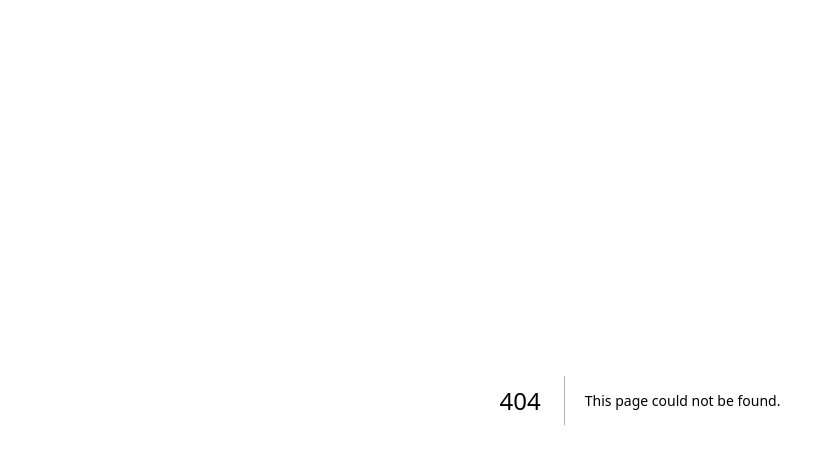
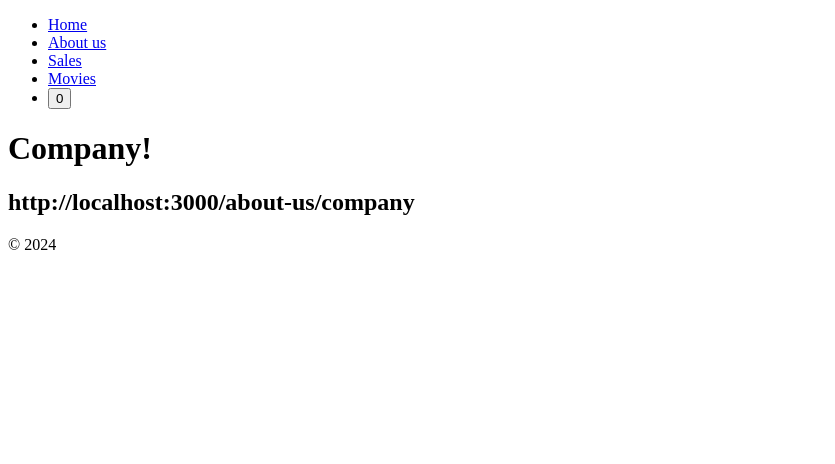
Before and after one commit to com2s/next_nomad, a Next.js app: page /about-us/company in a window 1280 px wide. Before the commit this address had no page. Shown: the top 464 px of the page, without its empty margins (0-835 px from the left). Built offline with nearby package versions, Linux system fonts and the light colour scheme.

Commit message:
라우팅

```diff
--- a/app/page.tsx
+++ b/app/(home)/page.tsx
@@ -1,3 +1,8 @@
+export const metadata = {
+  title: 'Home',
+  // description: 'The Best Movies on the Best Framework',
+}
+
 export default function Tomato() {
   return (
     <div>
--- /dev/null
+++ b/app/about-us/company/page.tsx
@@ -0,0 +1,13 @@
+export const metadata = {
+  title: 'Sales',
+  description: 'The Best Sales on the Best Framework',
+}
+
+export default function Company() {
+    return (
+      <div>
+        <h1>Company!</h1>
+        <h2>http://localhost:3000/about-us/company</h2>
+      </div>
+    );
+  }
--- /dev/null
+++ b/app/about-us/layout.tsx
@@ -0,0 +1,19 @@
+// function 이름은 아무거나 상관없음
+
+export const metadata = {
+    title: 'About Us',
+    description: 'The Best of Us on the Best Framework',
+}
+
+export default function Layout({
+  children,
+}: {
+  children: React.ReactNode
+}) {
+  return (
+      <div>
+        {children}
+        &copy; {new Date().getFullYear()}
+      </div>
+  )
+}
--- a/app/layout.tsx
+++ b/app/layout.tsx
@@ -1,6 +1,12 @@
-export const metadata = {
-  title: 'Next.js',
-  description: 'Generated by Next.js',
+import { Metadata } from "next"
+import Navigation from "../components/navigation"
+
+export const metadata :Metadata= {
+  title: {
+    template: '%s | Next Movies',
+    default: 'Loading...'
+  },
+  description: 'The Best Movies on the Best Framework',
 }
 
 export default function RootLayout({
@@ -10,7 +16,10 @@ export default function RootLayout({
 }) {
   return (
     <html lang="en">
-      <body>{children}</body>
+      <body>
+        <Navigation />
+        {children}
+      </body>
     </html>
   )
 }
--- /dev/null
+++ b/components/navigation.tsx
@@ -0,0 +1,32 @@
+'use client';
+
+import Link from "next/link";
+import { usePathname } from "next/navigation";
+import { useState } from "react";
+
+export default function Navigation() {
+    const path = usePathname(); // client 컴포넌트에서만 작동함
+    // console.log(path)
+    const [count, setCount] = useState(0);
+  return (
+    <nav>
+      <ul>
+        <li>
+          <Link href="/">Home</Link> {path === "/" ? "🔥" : ""}
+        </li>
+        <li>
+          <Link href="/about-us">About us</Link> {path === "/about-us" ? "🔥" : ""}
+        </li>
+        <li>
+          <Link href="/about-us/company/sales">Sales</Link>
+        </li>
+        <li>
+            <Link href={`/movies/${count}`}>Movies</Link>
+        </li>
+        <li>
+            <button onClick={() => setCount(count + 1)}>{count}</button>
+        </li>
+      </ul>
+    </nav>
+  );
+}
```
Also changed, not shown: app/(movies)/movies/[id]/page.tsx (added, +17 -0 lines), app/about-us/company/sales/page.tsx (added, +8 -0 lines), app/about-us/page.tsx (added, +12 -0 lines), app/components/avatar.tsx (added, +7 -0 lines), app/not-found.tsx (added, +13 -0 lines).
